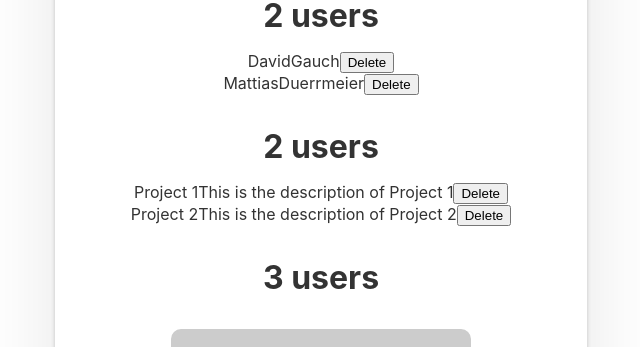
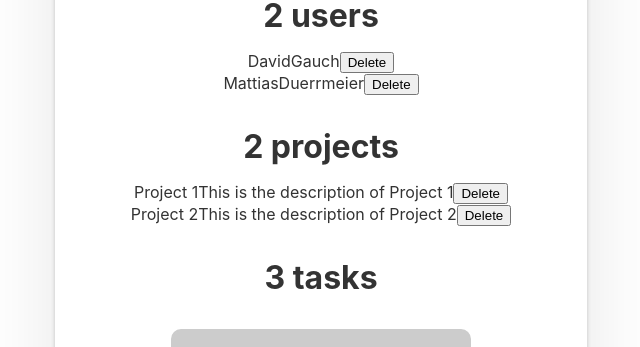
Before and after one commit to unifr-digits/todo-it, an Angular app in the folder angular-project/: page / in a window 1280 px wide. Shown: the part 2920-3267 px from the top of the page, without its empty margins (319-959 px from the left). Built offline with nearby package versions, Linux system fonts and the light colour scheme.

Commit message:
modified printing of projects and tasks label

```diff
--- a/angular-project/src/app/app.component.html
+++ b/angular-project/src/app/app.component.html
@@ -55,15 +55,17 @@
             <option *ngFor="let user of assignedUsers" [value]="user.emailAdress">{{ user.firstName }}</option>
           </select><br>
           <label for="addAssignedProjects">Assigned Projects:</label><br>
-          <select #assignedUsersSelect id="addAssignedProjects" class="lg-text-input">
+          <select #assignedProjectsSelect id="addAssignedProjects" class="lg-text-input">
             <option *ngFor="let project of assignedProjects" [value]="project.id">{{ project.name }}</option>
           </select><br>
         </form>
         <button class="btn-primary" (click)="addTask(taskName.value, taskDesc.value, 0, taskDate.value, [taskModule.value], assignedUsers, assignedProjects)">Add</button>
       </div>
 
-      <h2>{{assignedUsers.length}} <span *ngIf="assignedUsers.length === 1; else elseBlock">user</span>
-        <ng-template #elseBlock>users</ng-template></h2>
+
+
+      <h2>{{assignedUsers.length}} <span *ngIf="assignedUsers.length === 1; else userPlural">user</span>
+        <ng-template #userPlural>users</ng-template></h2>
 
         <ul>
           <li *ngFor="let i of assignedUsers">
@@ -71,8 +73,8 @@
           </li>
         </ul>
 
-      <h2>{{assignedProjects.length}} <span *ngIf="assignedProjects.length === 1; else elseBlock">project</span>
-        <ng-template #elseBlock>projects</ng-template></h2>
+      <h2>{{assignedProjects.length}} <span *ngIf="assignedProjects.length === 1; else projectPlural">project</span>
+        <ng-template #projectPlural>projects</ng-template></h2>
 
         <ul>
           <li *ngFor="let i of assignedProjects">
@@ -80,8 +82,8 @@
           </li>
         </ul>
 
-      <h2>{{tasks.length}} <span *ngIf="tasks.length === 1; else elseBlock">task</span>
-        <ng-template #elseBlock>tasks</ng-template></h2>
+      <h2>{{tasks.length}} <span *ngIf="tasks.length === 1; else taskPlural">task</span>
+        <ng-template #taskPlural>tasks</ng-template></h2>
 
         <ul>
           <li *ngFor="let i of tasks">
--- a/angular-project/src/app/task/task.component.html
+++ b/angular-project/src/app/task/task.component.html
@@ -4,7 +4,11 @@
   <label [for]="task.desc">{{task.desc}}</label>
   <label [for]="task.date">{{task.date}}</label>
   <label [for]="task.modules">{{task.modules}}</label>
-    <label [for]="task.assignedUsers">{{task.assignedUsers.toString()}}</label>
-    <label [for]="task.assignedProjects">{{task.assignedProjects.toString()}}</label>
+  <ng-container *ngIf="task.assignedUsers">
+    <label [for]="task.assignedUsers">{{task.assignedUsers}}</label>
+  </ng-container>
+  <ng-container *ngIf="task.assignedProjects">
+    <label [for]="task.assignedProjects">{{task.assignedProjects}}</label>
+  </ng-container>
   <button class="btn btn-warn" (click)="remove.emit()">Delete</button>
 </div>
```
Lines whose indentation alone changed are shown as unchanged.
